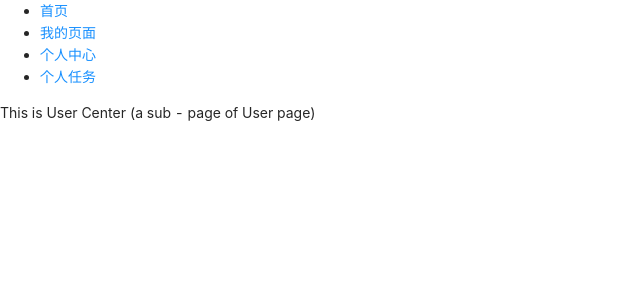
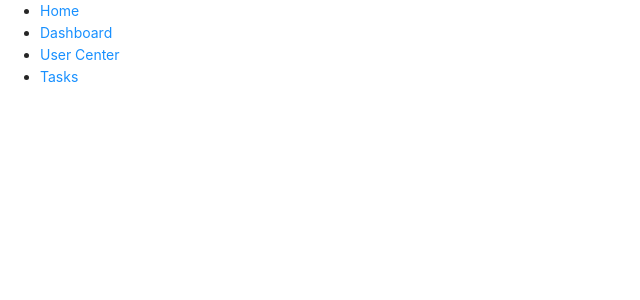
Before and after one commit to seanli9018/reactjs-demo, a React (Create React App) app: page /#/mine/usercenter in a window 1280 px wide. Shown: the top 300 px of the page, without its empty margins (0-640 px from the left). Built offline with nearby package versions, Linux system fonts and the light colour scheme.

Commit message:
nav bar updated

```diff
--- a/src/App.js
+++ b/src/App.js
@@ -1,14 +1,13 @@
 //import react
 import React from 'react';
 //import antd
-import { Button } from 'antd';
 
 
 //import page components
 import Todos from "./pages/Todos";
 import Home from "./pages/Home";
-import Mine from "./pages/Mine";
 import UserCenter from "./pages/UserCenter";
+import Dashboard from "./pages/Dashboard";
 
 //import react-router-dom
 import {
@@ -24,24 +23,24 @@ class App extends React.Component {
       <Router>
         {/*Route Navi*/}
         <ul>
-          <li><NavLink exact activeClassName="selected" to="/">首页</NavLink></li>
-          <li><NavLink exact activeClassName="selected" to="/mine?name=sean&age=18">我的页面</NavLink></li>
+          <li><NavLink exact activeClassName="selected" to="/">Home</NavLink></li>
+          <li><NavLink exact activeClassName="selected" to="/dashboard">Dashboard</NavLink></li>
           <li><NavLink exact activeClassName="selected" to={{
-                                                              pathname: "/mine/usercenter",
+                                                              pathname: "/usercenter",
                                                               search: "?name=sean&age=18",
                                                               hash: "#hashtag",
                                                               state: {fromDashboard: true, link: 'google.com', userId: 'xxjsdf834'}
                                                             }}>
-            个人中心
+            User Center
           </NavLink></li>
-          <li><NavLink exact activeClassName="selected" to="/mine/todos">个人任务</NavLink></li>
+          <li><NavLink exact activeClassName="selected" to="/tasks">Tasks</NavLink></li>
         </ul>
         {/*Route View/output */}
         <Switch>
           <Route exact path="/" component={Home} />
-          <Route exact path="/mine" component={Mine} />
-          <Route exact path="/mine/usercenter" component={UserCenter} />
-          <Route exact path="/mine/todos" component={Todos} />
+          <Route exact path="/dashboard" component={Dashboard} />
+          <Route exact path="/usercenter" component={UserCenter} />
+          <Route exact path="/tasks" component={Todos} />
         </Switch>
       </Router>
     </div>
--- /dev/null
+++ b/src/pages/Dashboard.jsx
@@ -0,0 +1,13 @@
+import React from 'react';
+
+class Dashboard extends React.Component {
+  render() {
+    return (
+      <div>
+        This is Dashboard page
+      </div>
+    );
+  }
+}
+
+export default Dashboard;
--- a/src/pages/Mine.jsx
+++ /dev/null
@@ -1,19 +0,0 @@
-import React from 'react';
-import Other from '../components/Other'
-
-class Mine extends React.Component {
-  render() {
-    const query = new URLSearchParams(this.props.location.search);
-    console.log(query.get("name"))
-    console.log(query.get("age"))
-
-    return (
-      <div>
-        This is User Page
-        <Other />
-      </div>
-    );
-  }
-}
-
-export default Mine;
--- a/src/pages/UserCenter.jsx
+++ b/src/pages/UserCenter.jsx
@@ -10,7 +10,7 @@ class UserCenter extends React.Component {
 
     return (
       <div>
-        This is User Center (a sub - page of User page)
+        This is User Center page
       </div>
     );
   }
```
